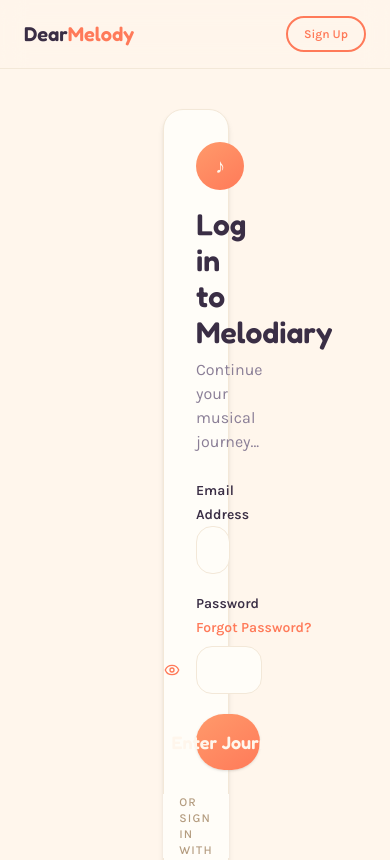
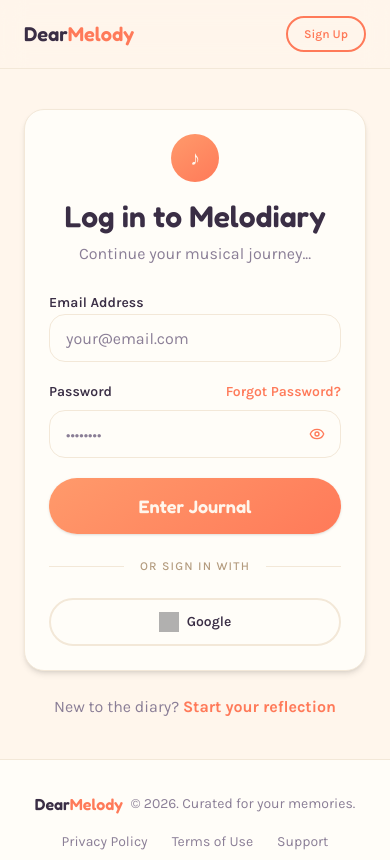
Before and after one commit to caioblasio/dearmelody-app, a React (Vite) app: page /login in a window 390 px wide. Shown: the top 860 px of the page. Built offline with nearby package versions, Linux system fonts and the light colour scheme; no server answers; grey boxes are pictures that could not be loaded.

Commit message:
Fixesd login card

```diff
--- a/src/components/ui/card.tsx
+++ b/src/components/ui/card.tsx
@@ -1,13 +1,13 @@
-import * as React from "react"
+import * as React from 'react'
 
-import { cn } from "../../lib/utils"
+import { cn } from '../../lib/utils'
 
-function Card({ className, ...props }: React.ComponentProps<"div">) {
+function Card({ className, ...props }: React.ComponentProps<'div'>) {
   return (
     <div
       className={cn(
-        "rounded-[20px] border border-warm-border bg-card-bg p-lg shadow-sm",
-        className,
+        'rounded-[20px] border border-warm-border bg-card-bg p-6 shadow-sm sm:p-8',
+        className
       )}
       {...props}
     />
--- a/src/index.css
+++ b/src/index.css
@@ -62,17 +62,6 @@
   --radius-xl: 1.75rem;
   --radius-card: 1.25rem;
   --radius-panel: 1.75rem;
-
-  --spacing-xs: 0.5rem;
-  --spacing-sm: 1rem;
-  --spacing-md: 1.5rem;
-  --spacing-lg: 2rem;
-  --spacing-xl: 4rem;
-  --spacing-2xl: 8rem;
-  --spacing-3xl: 16rem;
-  --spacing-4xl: 32rem;
-  --spacing-5xl: 64rem;
-  --spacing-6xl: 128rem;
 }
 
 @layer utilities {
--- a/src/pages/Login.tsx
+++ b/src/pages/Login.tsx
@@ -74,9 +74,9 @@ export function LoginPage() {
   return (
     <div className="flex min-h-screen flex-col bg-surface selection:bg-chip-bg selection:text-ink">
       <AuthHeader />
-      <main className="relative flex flex-grow items-center justify-center px-5 py-10 sm:px-6 sm:py-xl">
-        <div className="relative w-full min-w-0 max-w-xl">
-          <Card className="min-w-0 border-warm-border p-6 shadow-md sm:p-8">
+      <main className="relative flex flex-grow items-center justify-center px-6 py-10 sm:py-16">
+        <div className="relative w-full min-w-0 max-w-md">
+          <Card className="w-full shadow-md">
             <div className="mb-6 text-center sm:mb-8">
               <div className="mx-auto mb-4 flex size-12 items-center justify-center rounded-xl btn-coral-gradient">
                 <span className="font-heading text-xl text-on-primary">♪</span>
```
